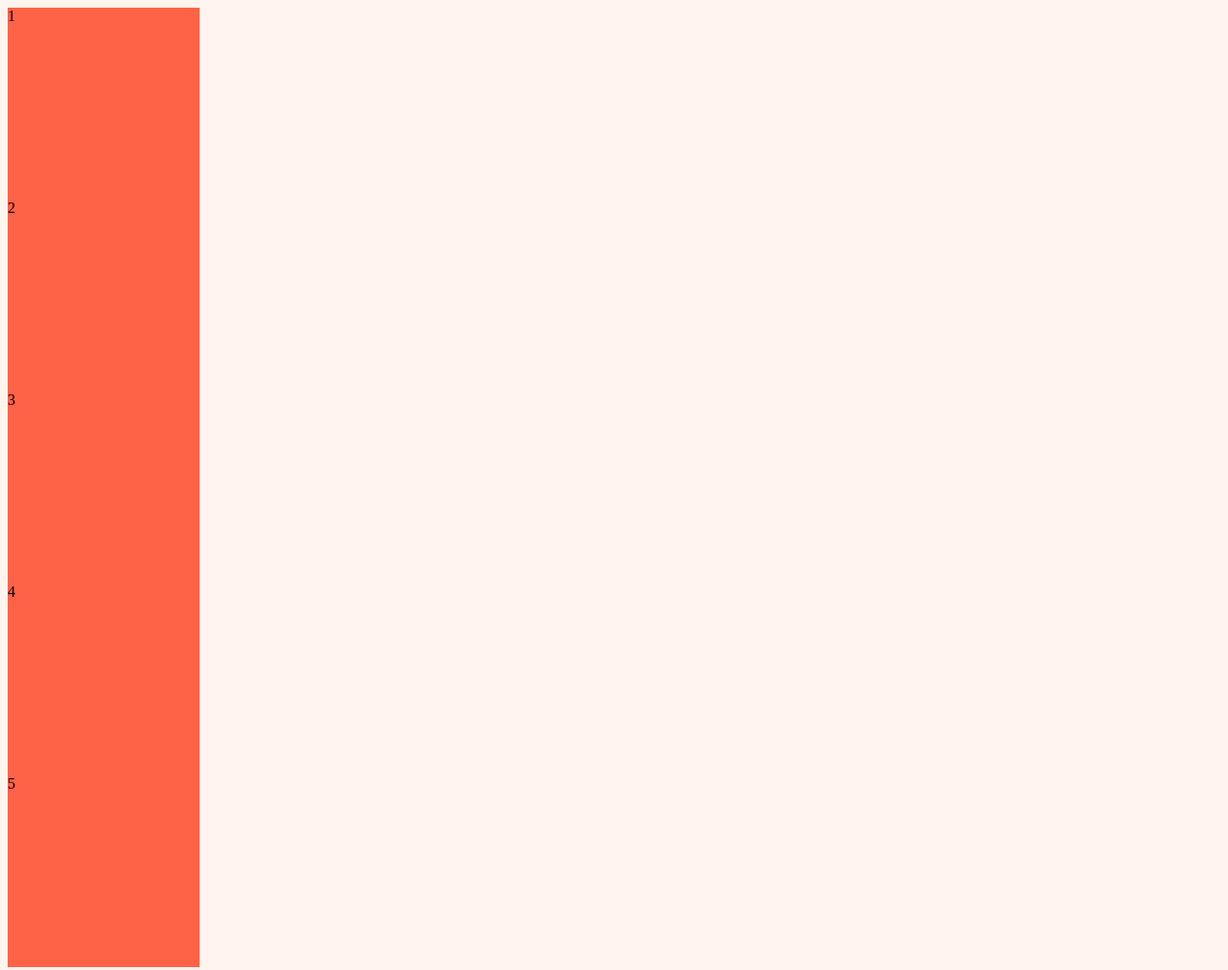
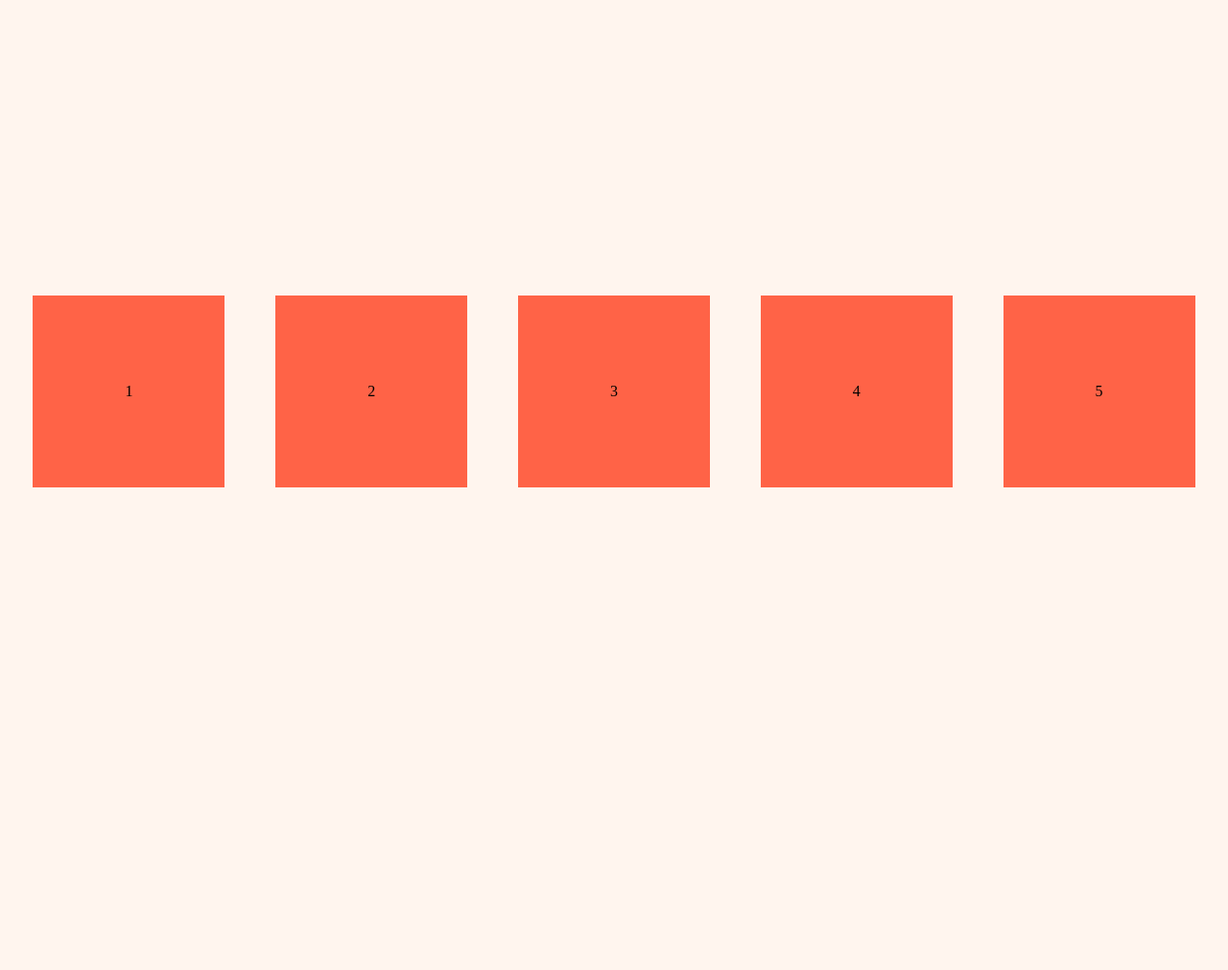
Before and after one commit to parangwave/css-layout-master-class, a website built with Vite: page index.html in a window 1280 px wide. Shown: the whole page at 96% size. After the commit the page ends 816 px from the top, so only its background shows below. Built offline with nearby package versions, Linux system fonts and the light colour scheme.

Commit message:
justify-content for main axis, align-items for cross axis

```diff
--- a/index.html
+++ b/index.html
@@ -4,7 +4,7 @@
     <meta charset="UTF-8" />
     <meta name="viewport" content="width=device-width, initial-scale=1.0" />
     <link rel="stylesheet" href="style.css" />
-    <title>Flex Direction</title>
+    <title>Main Axis, Cross Axis</title>
   </head>
   <body>
     <div class="parent">
--- a/style.css
+++ b/style.css
@@ -8,9 +8,21 @@ body {
 }
 
 .parent {
+  height: 100vh;
   display: flex;
-  /* flex-direction: row; */ /* ⭐ default, 수평적 */
-  flex-direction: column; /* 수직적 */
+  /* ⭐ default, 수평적 */
+  flex-direction: row;
+
+  /* 수직적 */
+  /* flex-direction: column;  */
+
+  /* mv items on main-axis */
+  justify-content: space-around;
+
+  /* mv items on cross-axis */
+  /* align-items: stretch; */ /* element의 크기가 정해지지 x  */
+  align-items: center;
+
   gap: 10;
 }
 
@@ -20,4 +32,7 @@ body {
   width: 200px;
   height: 200px;
   background-color: tomato;
+  display: flex;
+  justify-content: center;
+  align-items: center;
 }
```
